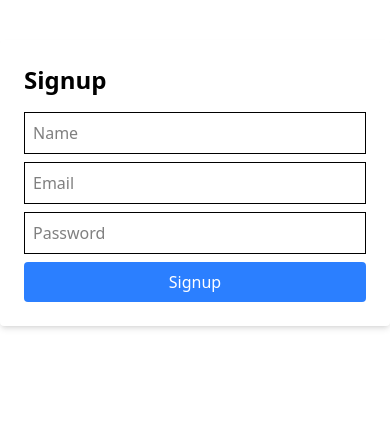
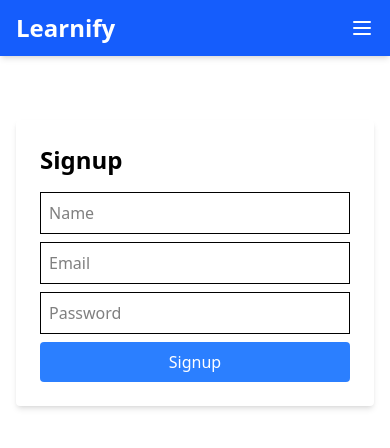
Before and after one commit to prince-sutariya-6353/Learnify, a React (Vite) app in the folder Client/: page /signup in a window 390 px wide. Shown: the top 448 px of the page. Built offline with nearby package versions, Linux system fonts and the light colour scheme.

Commit message:
first commit

```diff
--- a/Client/src/App.jsx
+++ b/Client/src/App.jsx
@@ -2,13 +2,19 @@ import React from 'react';
 import { Routes, Route } from 'react-router-dom';
 import Signup from './pages/Signup';
 import Login from './pages/Login';
+import Header from './components/Header';
 
 function App() {
   return (
-    <Routes>
-      <Route path="/signup" element={<Signup />} />
-      <Route path="/login" element={<Login />} />
-    </Routes>
+    <>
+      <Header />
+      <main className="container mx-auto px-4 py-6">
+        <Routes>
+          <Route path="/signup" element={<Signup />} />
+          <Route path="/login" element={<Login />} />
+        </Routes>
+      </main>
+    </>
   );
 }
 
--- /dev/null
+++ b/Client/src/components/Header.jsx
@@ -0,0 +1,75 @@
+import React, { useState } from 'react';
+import { Link } from 'react-router-dom';
+
+const Header = () => {
+  const [isMenuOpen, setIsMenuOpen] = useState(false);
+
+  const toggleMenu = () => {
+    setIsMenuOpen(!isMenuOpen);
+  };
+
+  return (
+    <header className="bg-blue-600 text-white shadow-md">
+      <div className="container mx-auto px-4 py-3 flex justify-between items-center">
+        <Link to="/" className="text-2xl font-bold">Learnify</Link>
+
+        {/* Mobile menu button */}
+        <button
+          className="md:hidden focus:outline-none"
+          onClick={toggleMenu}
+          aria-label="Toggle menu"
+        >
+          <svg
+            className="w-6 h-6"
+            fill="none"
+            stroke="currentColor"
+            viewBox="0 0 24 24"
+            xmlns="http://www.w3.org/2000/svg"
+          >
+            {isMenuOpen ? (
+              <path
+                strokeLinecap="round"
+                strokeLinejoin="round"
+                strokeWidth={2}
+                d="M6 18L18 6M6 6l12 12"
+              />
+            ) : (
+              <path
+                strokeLinecap="round"
+                strokeLinejoin="round"
+                strokeWidth={2}
+                d="M4 6h16M4 12h16M4 18h16"
+              />
+            )}
+          </svg>
+        </button>
+
+        {/* Desktop Navigation */}
+        <nav className="hidden md:flex space-x-6">
+          <Link to="/" className="hover:text-blue-200 transition-colors">Home</Link>
+          <Link to="/courses" className="hover:text-blue-200 transition-colors">Courses</Link>
+          <Link to="/about" className="hover:text-blue-200 transition-colors">About</Link>
+          <Link to="/contact" className="hover:text-blue-200 transition-colors">Contact</Link>
+          <Link to="/login" className="hover:text-blue-200 transition-colors">Login</Link>
+          <Link to="/signup" className="bg-white text-blue-600 px-4 py-1 rounded-md hover:bg-blue-100 transition-colors">Sign Up</Link>
+        </nav>
+      </div>
+
+      {/* Mobile Navigation */}
+      {isMenuOpen && (
+        <div className="md:hidden bg-blue-700">
+          <div className="container mx-auto px-4 py-3 flex flex-col space-y-3">
+            <Link to="/" className="hover:text-blue-200 transition-colors">Home</Link>
+            <Link to="/courses" className="hover:text-blue-200 transition-colors">Courses</Link>
+            <Link to="/about" className="hover:text-blue-200 transition-colors">About</Link>
+            <Link to="/contact" className="hover:text-blue-200 transition-colors">Contact</Link>
+            <Link to="/login" className="hover:text-blue-200 transition-colors">Login</Link>
+            <Link to="/signup" className="bg-white text-blue-600 px-4 py-1 rounded-md hover:bg-blue-100 transition-colors text-center">Sign Up</Link>
+          </div>
+        </div>
+      )}
+    </header>
+  );
+};
+
+export default Header;
--- a/Client/src/pages/Login.jsx
+++ b/Client/src/pages/Login.jsx
@@ -1,3 +1,4 @@
+import React from "react";
 import { useState } from "react";
 import axios from "axios";
 
```
